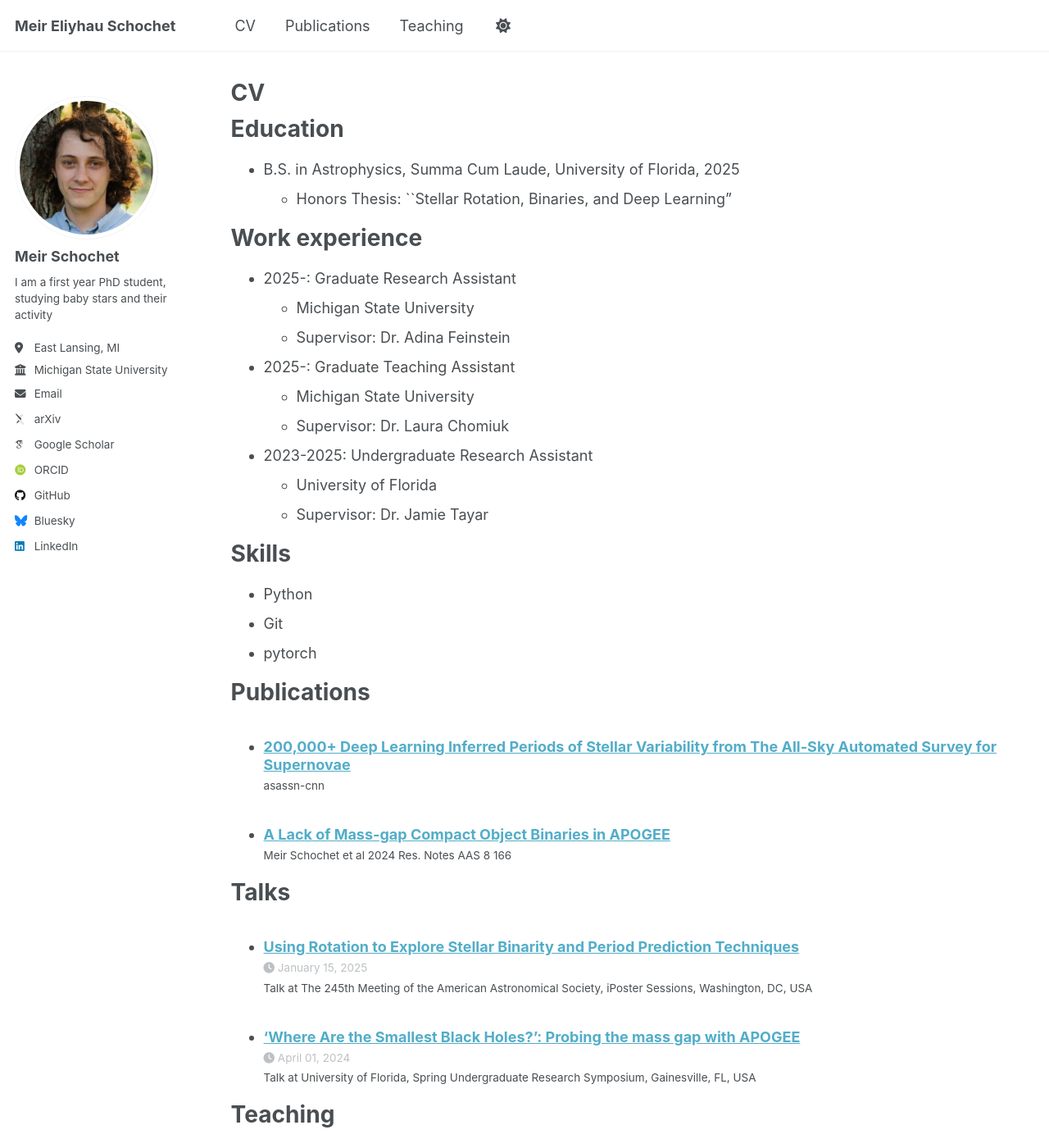
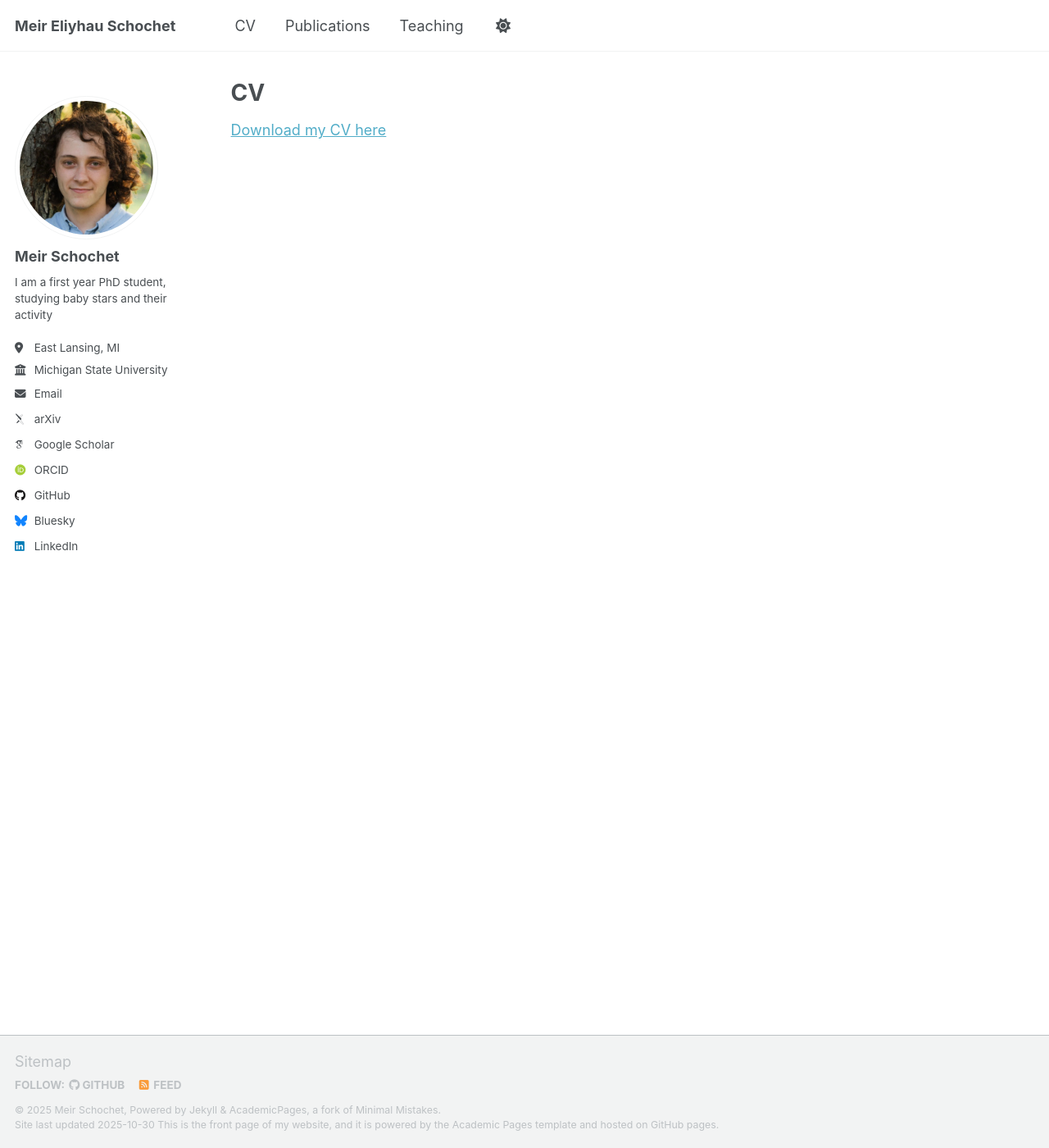
Before and after one commit to m-schochet/m-schochet.github.io, a Jekyll site: the page built from _pages/cv.md, in a window 1280 px wide and 1400 px high. Shown: the whole window at 82% size. Built offline with Jekyll 4.4.1, drawn with Linux system fonts in a browser that asks for light colours; some web fonts are replaced; a script that is not in the unit is left out; some of the changed text lies outside the part shown.

Commit message:
fix CV references

```diff
--- a/_pages/cv.md
+++ b/_pages/cv.md
@@ -7,47 +7,4 @@ redirect_from:
   - /resume
 ---
 
-{% include base_path %}
-
-Education
-======
-* B.S. in Astrophysics, Summa Cum Laude, University of Florida, 2025
-  * Honors Thesis: ``Stellar Rotation, Binaries, and Deep Learning"
-
-Work experience
-======
-* 2025-: Graduate Research Assistant
-  * Michigan State University
-  * Supervisor: Dr. Adina Feinstein
-
-* 2025-: Graduate Teaching Assistant
-  * Michigan State University
-  * Supervisor: Dr. Laura Chomiuk
-
-* 2023-2025: Undergraduate Research Assistant
-  * University of Florida
-  * Supervisor: Dr. Jamie Tayar
-
-Skills
-======
-* Python
-* Git
-* pytorch
-
-Publications
-======
-  <ul>{% for post in site.publications reversed %}
-    {% include archive-single-cv.html %}
-  {% endfor %}</ul>
-
-Talks
-======
-  <ul>{% for post in site.talks reversed %}
-    {% include archive-single-talk-cv.html  %}
-  {% endfor %}</ul>
-
-Teaching
-======
-  <ul>{% for post in site.teaching reversed %}
-    {% include archive-single-cv.html %}
-  {% endfor %}</ul>
+[Download my CV here](https://m-schochet.github.io/files/cv.pdf)
```
Also changed, not shown: _publications/2509.14423v1.md (renamed from _publications/2509.14423v1.pdf.md, +2 -2 lines).
